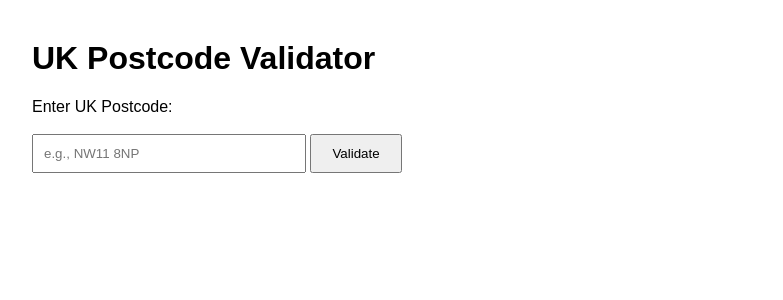
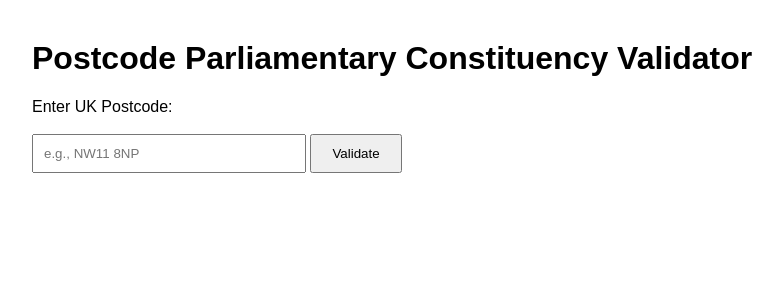
Before and after one commit to James-Earley/UK-postcode-validator, a Flask app: page / in a window 1280 px wide. Shown: the top 300 px of the page, without its empty margins (8-791 px from the left). Run offline with Flask 3, Linux system fonts and the light colour scheme.

Commit message:
Changed text in index page

```diff
--- a/templates/index.html
+++ b/templates/index.html
@@ -2,7 +2,7 @@
 <html lang="en">
 <head>
     <meta charset="UTF-8">
-    <title>Postcode Validator</title>
+    <title>Postcode Parliamentary Constituency Validator</title>
     <style>
         body { font-family: Arial, sans-serif; margin: 40px; }
         input[type="text"] { padding: 10px; width: 250px; }
@@ -11,7 +11,7 @@
     </style>
 </head>
 <body>
-    <h1>UK Postcode Validator</h1>
+    <h1>Postcode Parliamentary Constituency Validator</h1>
     <form method="POST">
         <label for="postcode">Enter UK Postcode:</label><br><br>
         <input type="text" id="postcode" name="postcode" placeholder="e.g., NW11 8NP" required>
```
